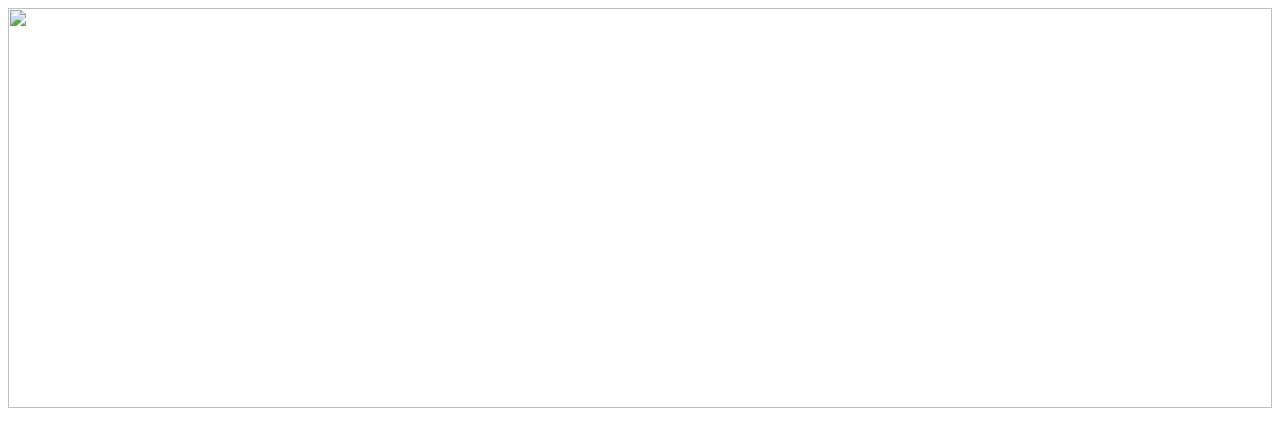
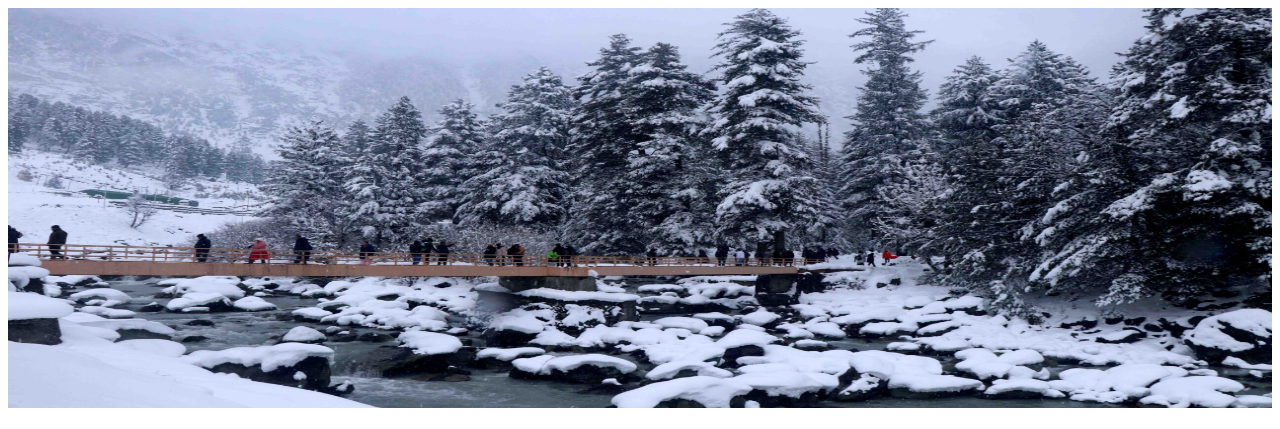
Before and after one commit to maqsoodhussain/web_programing, a plain HTML site: page sonamag.html in a window 1280 px wide. Shown: the top 429 px of the page. Drawn offline with Linux system fonts and the light colour scheme; the site is published under a folder, as on GitHub Pages, so addresses that start at the root find nothing.

Commit message:
Update sonamag.html

```diff
--- a/sonamag.html
+++ b/sonamag.html
@@ -7,7 +7,7 @@
     <title>SONAMARG</title>
 </head>
 <body>
-    <img src="/images/sonamarg1.jpg" alt="">
+    <img src="images/sonamarg1.jpg" alt="">
 
     <div>
         <h2>SONAMARG</h2>
```
